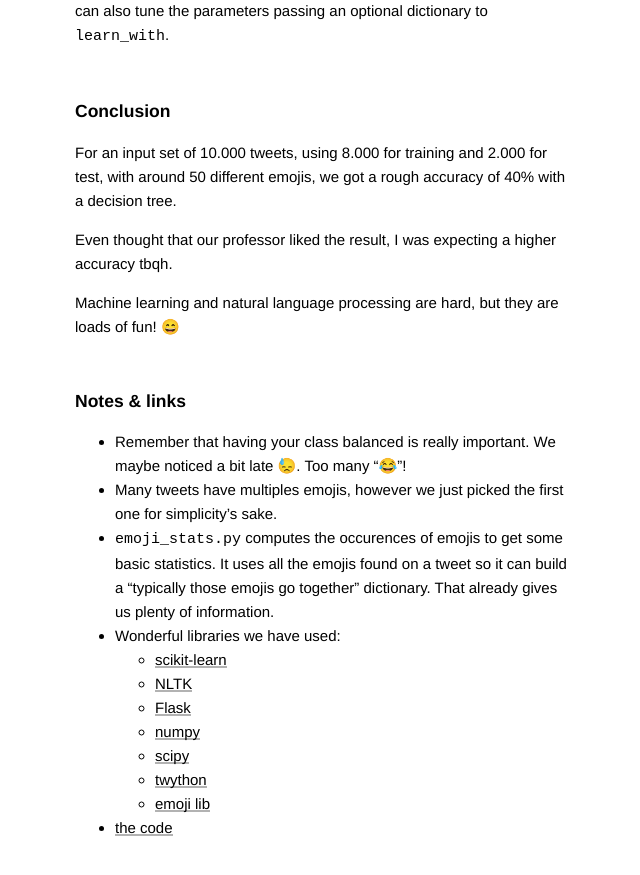
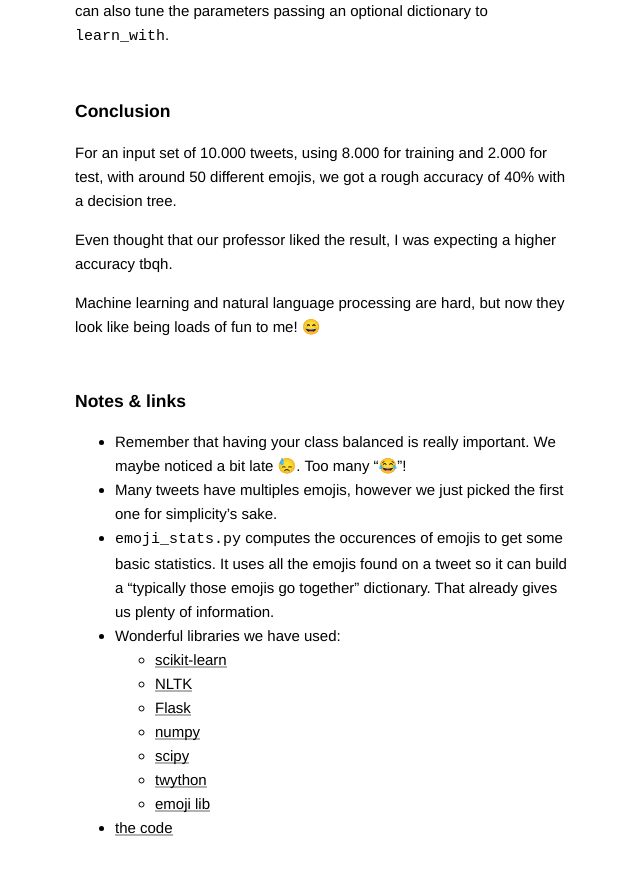
Before and after one commit to javierhonduco/blog, a Jekyll site: the page built from _posts/2016-12-20-machine-learning-and-emojis.md, in a window 1280 px wide and 900 px high, scrolled down 2383 px. Shown: the top 875 px of the window, without its empty margins (315-955 px from the left). Built offline with Jekyll 4.4.1, drawn with Linux system fonts in a browser that asks for light colours; some of the changed text lies outside the part shown.

Commit message:
Update 2016-12-20-machine-learning-and-emojis.md

```diff
--- a/_posts/2016-12-20-machine-learning-and-emojis.md
+++ b/_posts/2016-12-20-machine-learning-and-emojis.md
@@ -9,8 +9,7 @@
 As the final project of a course on artificial intelligence applications I'm taking at my university we were given total
 freedom to develop whatever we wanted.
 
-After some days thinking about what could I propose to my team, I thought on **emojis**. I really love emojis 💞. They are an awesome way to
-express oneself in a very nice way.
+After some days thinking about what could I propose to my team, I thought on **emojis**. I really love emojis 💞. They are an awesome way to express oneself in a very nice way.
 
 So... what if we build a text classifier in which, given a text in English you would get an emoji that suits? 😁
 
@@ -39,7 +38,7 @@
 
 ### Cleaning up the raw data
 
-Cool. We got more than 2 million tweets which were around 200MB.
+Cool. We got more than 2 million tweets which were around 200MB!! 🎉
 
 First of all, we cleaned the data doing the following in `preprocessing.py`:
 * removing mentions
@@ -82,8 +81,7 @@
 
 Even thought that our professor liked the result, I was expecting a higher accuracy tbqh.
 
-
-Machine learning and natural language processing are hard, but they are loads of fun! 😄
+Machine learning and natural language processing are hard, but now they look like being loads of fun to me! 😄
 
 ### Notes & links
 
```
